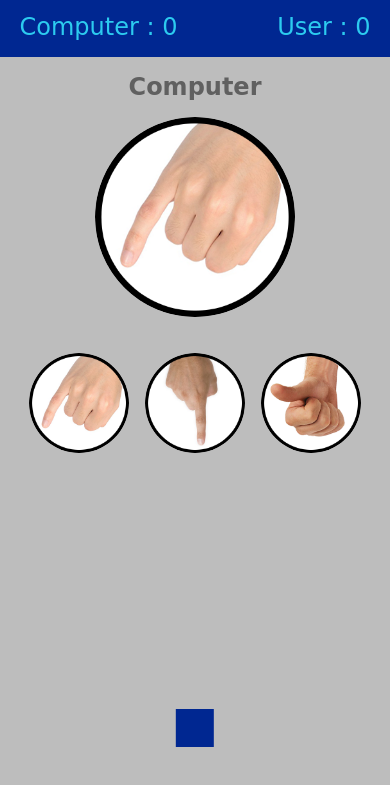
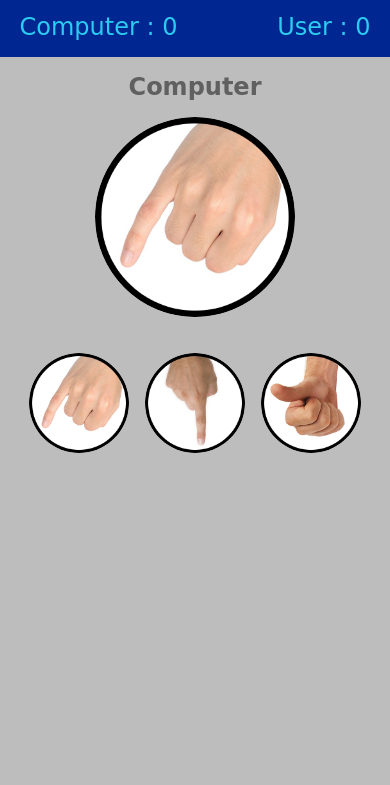
Before and after one commit to uiuxkimabe/suwit-jawa, a plain HTML site: page index.html in a window 390 px wide. Shown: the part 47-832 px from the top of the page. Drawn offline with Linux system fonts and the light colour scheme.

Commit message:
ubah notif score

```diff
--- a/src/style/global.css
+++ b/src/style/global.css
@@ -88,7 +88,8 @@ nav figcaption {
   0% {
     transform: translate(0, 0);
   }
-  15%, 25% {
+  15%,
+  25% {
     transform: translate(20px, 0);
   }
   35%,
@@ -113,12 +114,7 @@ nav figcaption {
 
 @media screen and (max-width: 450px) {
   nav .row figcaption:nth-child(2) {
-    position: absolute;
-    bottom: 50px;
-    left: 50%;
-    transform: translate(-50%, 0);
-    background-color: var(--primary);
-    padding: 0.8em;
+    font-weight: 600;
   }
   #board figure img {
     max-width: 100px;
```
